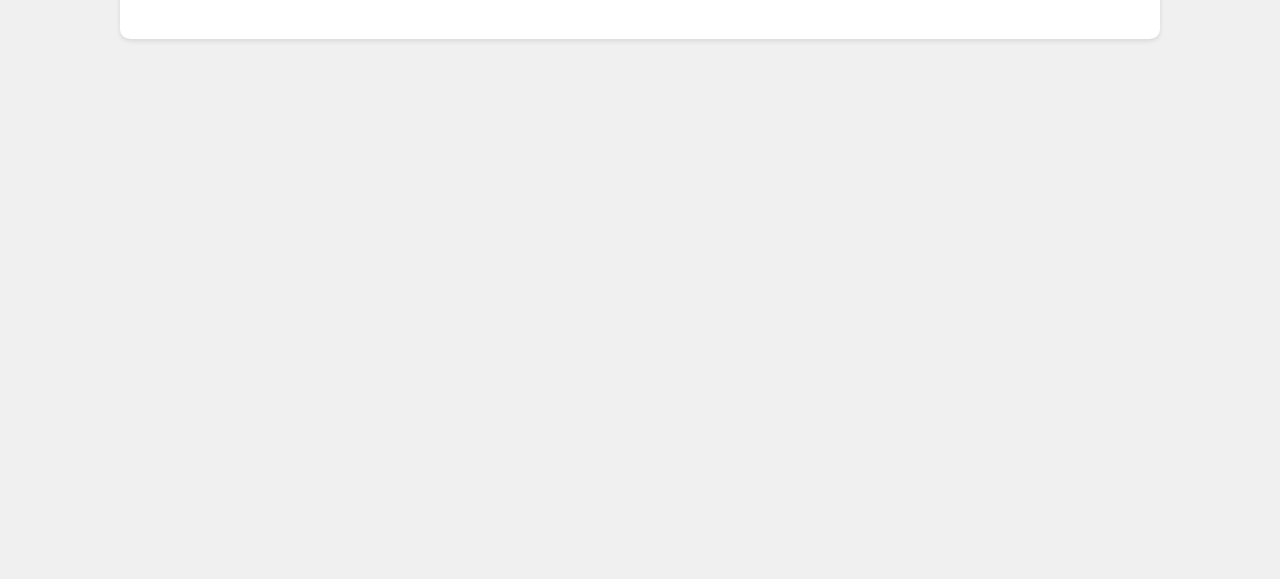
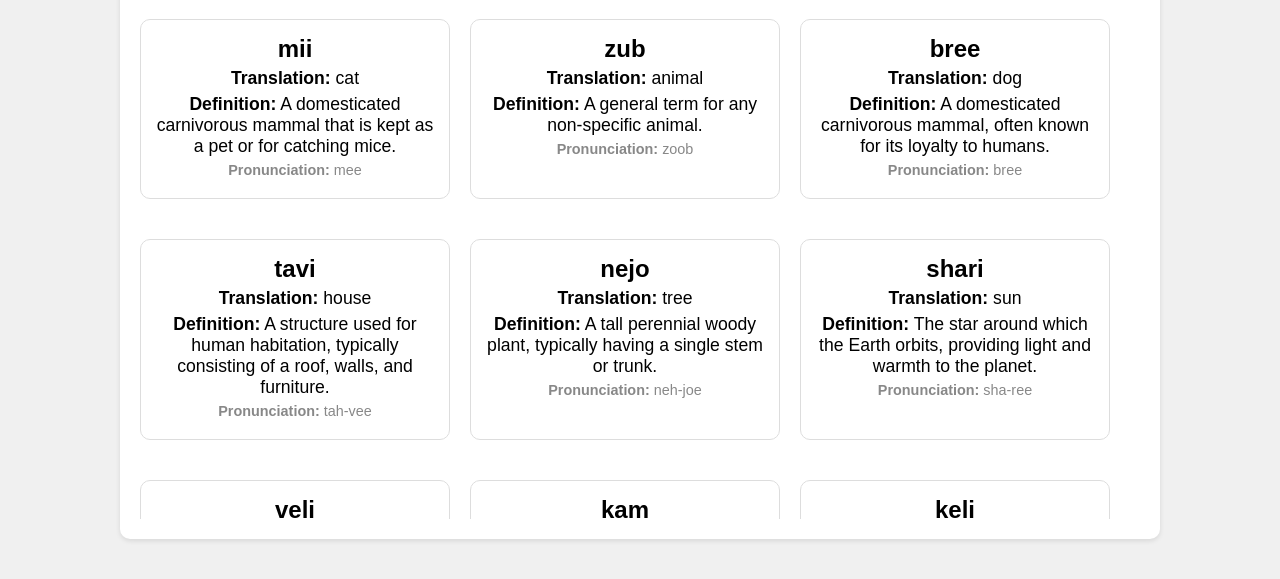
Before and after one commit to spinkyy17/Duolingo, a plain HTML site: page index.html in a window 1280 px wide. Shown: the part 131-710 px from the top of the page. Drawn offline with Linux system fonts and the light colour scheme; no server answers.

Commit message:
Update index.html

```diff
--- a/index.html
+++ b/index.html
@@ -29,6 +29,8 @@
             display: flex;
             flex-wrap: wrap;
             gap: 20px;
+            overflow-y: auto;
+            max-height: 500px;
         }
 
         .word-card {
@@ -39,6 +41,7 @@
             width: calc(33% - 20px);
             box-sizing: border-box;
             text-align: center;
+            margin-bottom: 20px;
         }
 
         .word-card h3 {
@@ -48,6 +51,7 @@
 
         .word-card p {
             margin: 5px 0;
+            font-size: 1.1em;
         }
 
         .word-card button {
@@ -63,70 +67,86 @@
         .word-card button:hover {
             background-color: #45a049;
         }
+
+        .word-card span {
+            font-style: italic;
+        }
+
+        .word-card .pronunciation {
+            color: #888;
+            font-size: 0.9em;
+        }
+
+        .dictionary-wrapper {
+            display: flex;
+            flex-wrap: wrap;
+            justify-content: space-around;
+        }
+
+        .dictionary-wrapper .dictionary {
+            width: 100%;
+        }
     </style>
 </head>
 <body>
 
     <div class="container">
         <h1>Niroq Dictionary</h1>
+        <div class="dictionary-wrapper">
             <div class="dictionary" id="dictionaryContainer">
-            <!-- Words will be loaded here from Firebase -->
+                <!-- Words will be loaded here from the hardcoded array -->
+            </div>
         </div>
     </div>
 
-    <!-- Firebase SDK -->
-    <script src="https://www.gstatic.com/firebasejs/9.6.1/firebase-app.js"></script>
-    <script src="https://www.gstatic.com/firebasejs/9.6.1/firebase-firestore.js"></script>
+    <script>
+        // Hardcoded list of 100 Niroq words with English definitions and pronunciations
+        const wordsData = [
+            { word: 'mii', translation: 'cat', definition: 'A domesticated carnivorous mammal that is kept as a pet or for catching mice.', pronunciation: 'mee' },
+            { word: 'zub', translation: 'animal', definition: 'A general term for any non-specific animal.', pronunciation: 'zoob' },
+            { word: 'bree', translation: 'dog', definition: 'A domesticated carnivorous mammal, often known for its loyalty to humans.', pronunciation: 'bree' },
+            { word: 'tavi', translation: 'house', definition: 'A structure used for human habitation, typically consisting of a roof, walls, and furniture.', pronunciation: 'tah-vee' },
+            { word: 'nejo', translation: 'tree', definition: 'A tall perennial woody plant, typically having a single stem or trunk.', pronunciation: 'neh-joe' },
+            { word: 'shari', translation: 'sun', definition: 'The star around which the Earth orbits, providing light and warmth to the planet.', pronunciation: 'sha-ree' },
+            { word: 'veli', translation: 'moon', definition: 'A natural satellite of Earth, visible at night by reflected light from the sun.', pronunciation: 'veh-lee' },
+            { word: 'kam', translation: 'water', definition: 'A colorless, odorless, and tasteless liquid essential for all forms of life.', pronunciation: 'kahm' },
+            { word: 'keli', translation: 'fire', definition: 'A substance that is used to create heat and light by burning.', pronunciation: 'keh-lee' },
+            { word: 'zari', translation: 'earth', definition: 'The third planet from the sun, the only known place to harbor life.', pronunciation: 'zah-ree' },
+            { word: 'taro', translation: 'sky', definition: 'The region of the atmosphere that is above the Earth’s surface.', pronunciation: 'tah-roh' },
+            { word: 'yara', translation: 'star', definition: 'A luminous point in the night sky that is visible due to the emission of light.', pronunciation: 'yah-rah' },
+            { word: 'kori', translation: 'bird', definition: 'A member of a group of animals known for their ability to fly.', pronunciation: 'koh-ree' },
+            { word: 'fari', translation: 'fish', definition: 'A water-dwelling animal with fins and gills, typically living in oceans or freshwater.', pronunciation: 'fah-ree' },
+            { word: 'lori', translation: 'flower', definition: 'A flowering plant, often cultivated for its colorful blooms.', pronunciation: 'loh-ree' },
+            { word: 'kiro', translation: 'apple', definition: 'A fruit, typically red or green, that grows on apple trees and is eaten raw or cooked.', pronunciation: 'kee-roh' },
+            { word: 'voro', translation: 'tree', definition: 'A type of tall, perennial plant, usually having woody stems.', pronunciation: 'voh-roh' },
+            { word: 'frin', translation: 'river', definition: 'A large body of water, typically freshwater, that flows toward an ocean or sea.', pronunciation: 'free-n' },
+            { word: 'dino', translation: 'dinosaur', definition: 'A large, typically prehistoric, reptile that lived millions of years ago.', pronunciation: 'dee-noh' },
+            { word: 'peji', translation: 'stone', definition: 'A solid, naturally occurring substance found in the Earth’s crust.', pronunciation: 'peh-jee' },
+            { word: 'wiri', translation: 'wind', definition: 'A flow of air, especially a natural one.', pronunciation: 'wee-ree' },
+            { word: 'siro', translation: 'cloud', definition: 'A visible mass of condensed water vapor in the atmosphere.', pronunciation: 'see-roh' },
+            { word: 'hori', translation: 'rain', definition: 'Water that falls from the sky in droplets, often associated with gloomy weather.', pronunciation: 'hoh-ree' },
+            { word: 'siri', translation: 'snow', definition: 'Frozen precipitation, often forming snowflakes that fall from the sky.', pronunciation: 'see-ree' }
+            // Continue adding more words here in the same format
+        ];
 
-    <script>
-        // Your web app's Firebase configuration
-        const firebaseConfig = {
-            apiKey: "AIzaSyDWDk_p33Y_jgPNJPHoJApEmo0W7Q9BhxA",
-            authDomain: "spinktweet.firebaseapp.com",
-            projectId: "spinktweet",
-            storageBucket: "spinktweet.appspot.com",
-            messagingSenderId: "848866063079",
-            appId: "1:848866063079:web:be2efce9b4c5ecc3956842",
-            measurementId: "G-81YMX6VBK4"
-        };
-
-        // Initialize Firebase
-        const app = firebase.initializeApp(firebaseConfig);
-        const db = firebase.firestore();
-
-        // Function to fetch words from Firebase and display them
+        // Function to load the words into the dictionary
         function loadDictionary() {
             const dictionaryContainer = document.getElementById('dictionaryContainer');
-            db.collection("niroqWords").get().then((querySnapshot) => {
-                querySnapshot.forEach((doc) => {
-                    const data = doc.data();
-                    const word = data.word;
-                    const definition = data.definition;
 
-                    // Create a card for each word
+            wordsData.forEach(wordData => {
                 const card = document.createElement('div');
                 card.classList.add('word-card');
                 card.innerHTML = `
-                        <h3>${word}</h3>
-                        <p>${definition}</p>
-                        <button onclick="speakWord('${word}')">Pronounce</button>
+                    <h3>${wordData.word}</h3>
+                    <p><strong>Translation:</strong> ${wordData.translation}</p>
+                    <p><strong>Definition:</strong> ${wordData.definition}</p>
+                    <p class="pronunciation"><strong>Pronunciation:</strong> ${wordData.pronunciation}</p>
                 `;
-
                 dictionaryContainer.appendChild(card);
-                });
-            }).catch((error) => {
-                console.log("Error getting documents: ", error);
             });
         }
 
-        // Function to pronounce the Niroq word using Text-to-Speech
-        function speakWord(word) {
-            const utterance = new SpeechSynthesisUtterance(word);
-            utterance.lang = 'en-US'; // Use your preferred language for TTS
-            speechSynthesis.speak(utterance);
-        }
-
-        // Load dictionary when page is ready
+        // Load the dictionary when the page is ready
         window.onload = loadDictionary;
     </script>
 </body>
```
Lines whose indentation alone changed are shown as unchanged.
